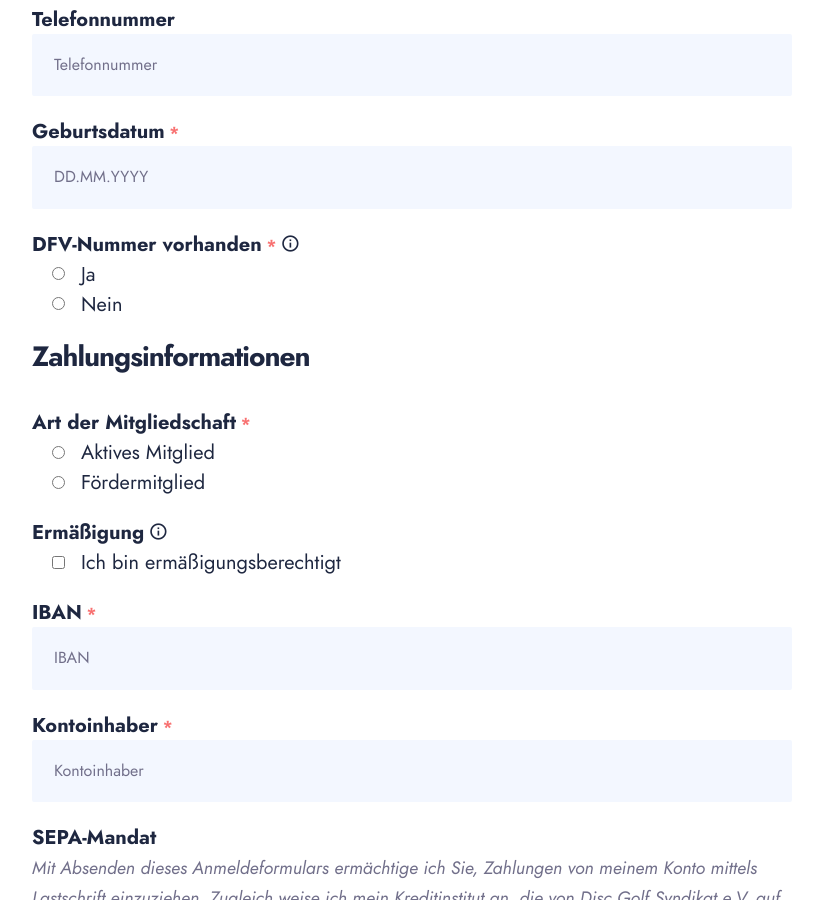
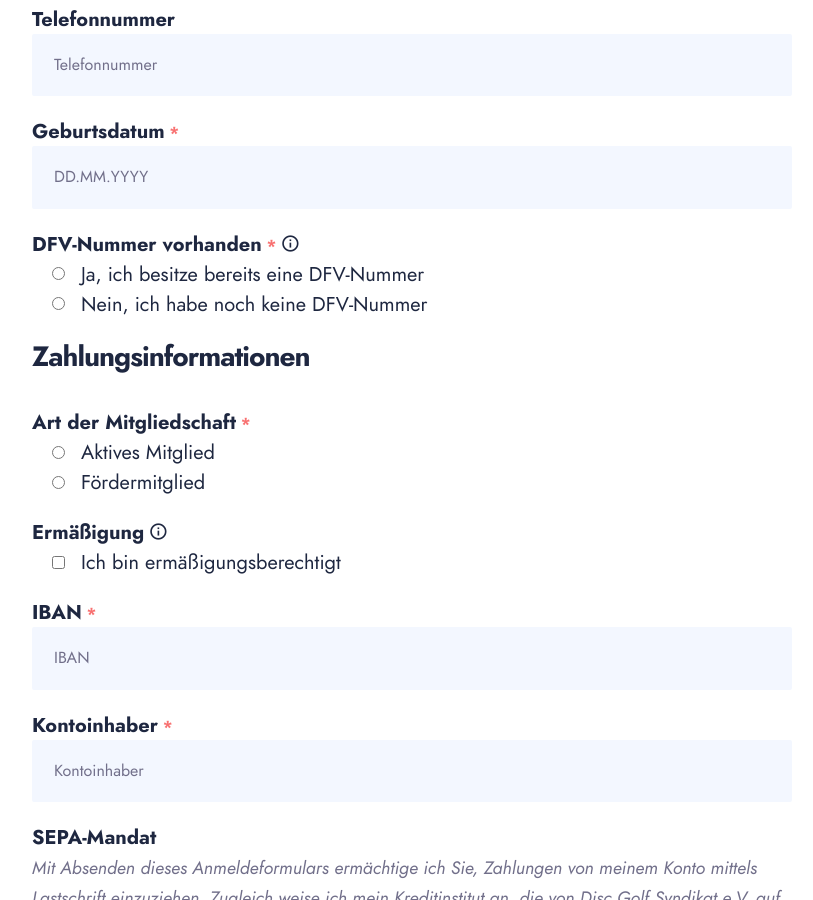
Before and after one commit to maxgreive/syndikat-web, a Jekyll site: the page built from register.md, in a window 1280 px wide and 900 px high, scrolled down 941 px. Shown: the whole window, without its empty margins (228-1041 px from the left). Built offline with Jekyll 4.4.1, drawn with Linux system fonts in a browser that asks for light colours; some web fonts are replaced.

Commit message:
fixed 404 errors

```diff
--- a/_data/register_fields.yml
+++ b/_data/register_fields.yml
@@ -34,9 +34,9 @@
   type: radio
   tooltip: Wenn du bereits in einem anderen Verein (Discgolf, Ultimate, etc.) angemeldet bist/warst, schick uns bitte deine aktuelle DFV-Nummer zu, damit wir dich ummelden können.
   options:
-    - label: Ja
+    - label: Ja, ich besitze bereits eine DFV-Nummer
       value: true
-    - label: Nein
+    - label: Nein, ich habe noch keine DFV-Nummer
       value: false
   required: true
 - id: payment_info
@@ -74,7 +74,7 @@
 - id: terms
   title: Satzung
   label: Ich erkenne die Satzung des Disc Golf Syndikat e.V. an
-  text: "Die Satzung findest du <a href=\"\/syndikat.golf\/satzung\">hier</a>"
+  text: "Die Satzung findest du <a href=\"\/satzung\">hier</a>"
   type: checkbox
   required: true
 - id: disclaimer
```
Also changed, not shown: datenschutz.md (added, +4 -0 lines).
